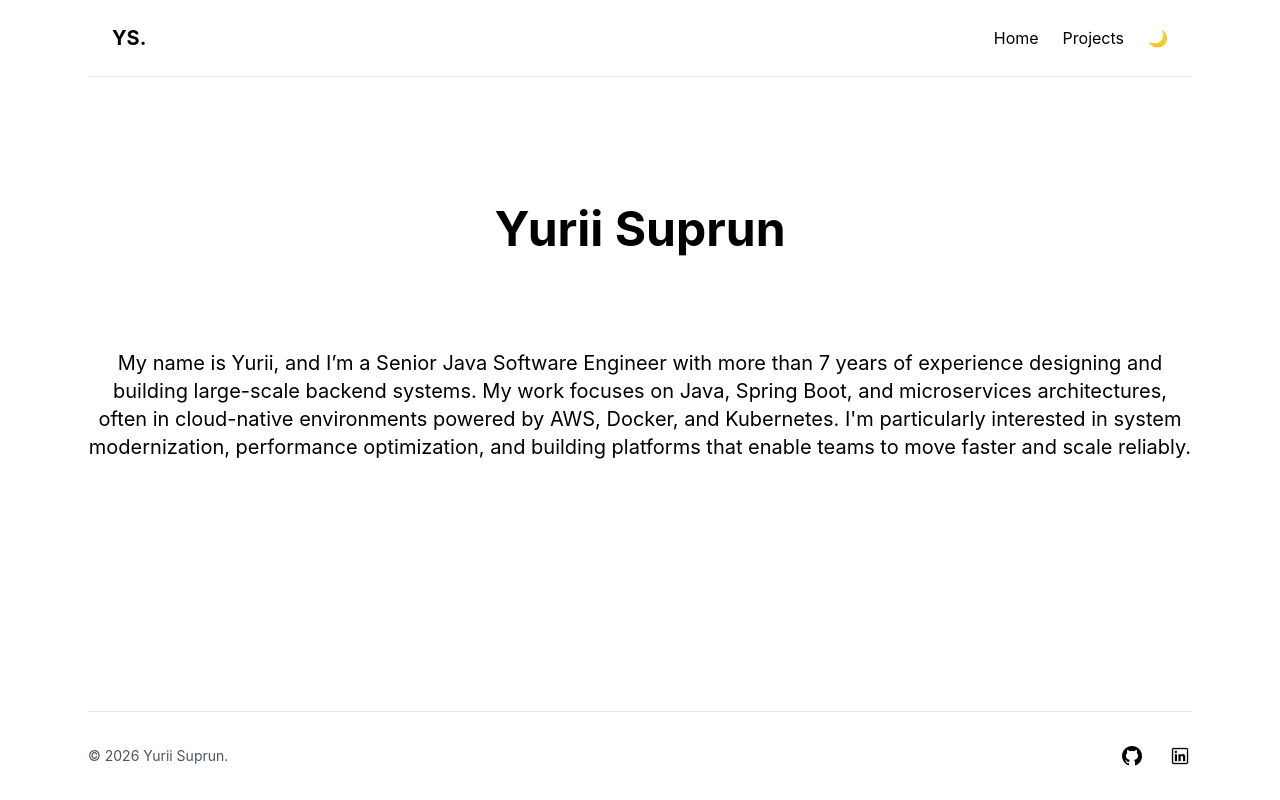
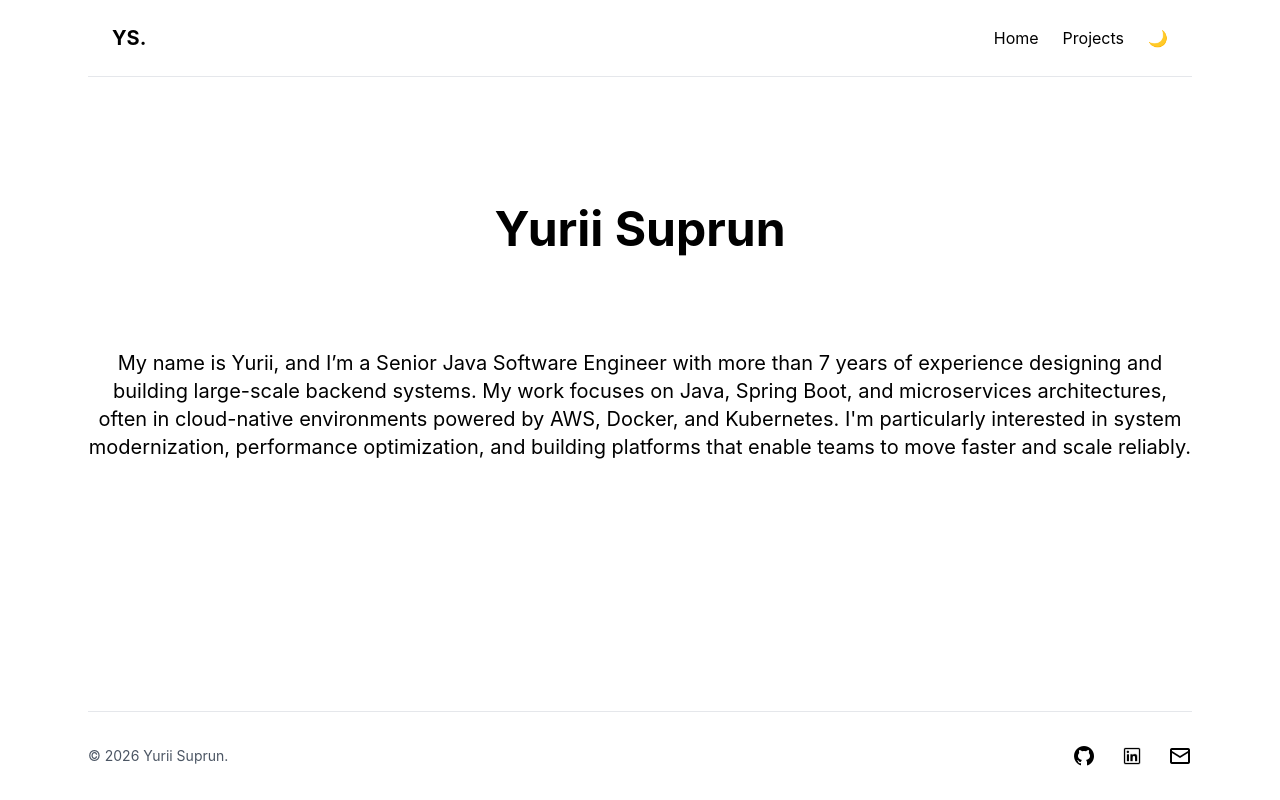
Before and after one commit to yuriisuprun/portfolio, a React (Create React App) app in the folder frontend/: page / in a window 1280 px wide. Built offline with nearby package versions, Linux system fonts and the light colour scheme.

Commit message:
Update footer component

```diff
--- a/frontend/src/components/Footer.js
+++ b/frontend/src/components/Footer.js
@@ -31,6 +31,15 @@ export default function Footer() {
                             alt="LinkedIn"
                             className="w-6 h-6"/></a>
 
+                    <a href="mailto:iursuprun@gmail.com"
+                       title="Email"
+                       target="_blank"
+                       rel="noreferrer"
+                       className="hover:scale-110 transition">
+                        <img src="/icons/email.png"
+                             alt="Email"
+                             className="w-6 h-6"/></a>
+
                 </div>
 
             </div>
```
Also changed, not shown: frontend/public/icons/email.png (added).
